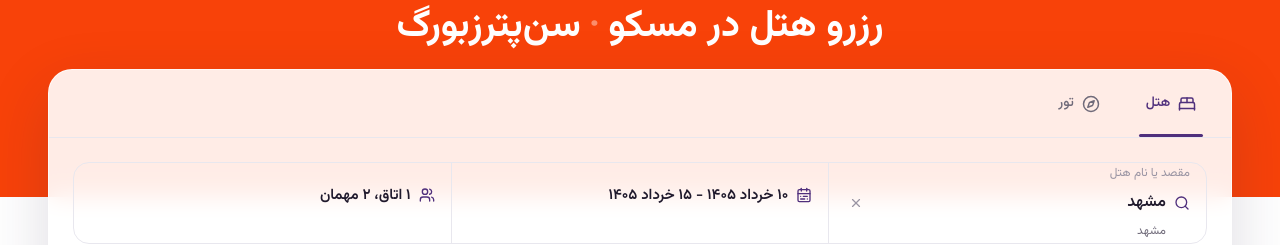
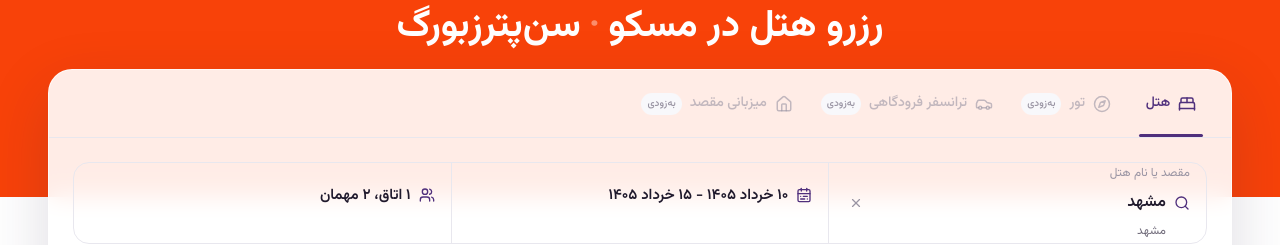
Before and after one commit to niratraining/moscowa, a Next.js app: page / in a window 1280 px wide. Shown: the part 163-408 px from the top of the page. Built offline with nearby package versions, Linux system fonts and the light colour scheme.

Commit message:
Add files via upload

```diff
--- a/src/components/search/SearchTabs.tsx
+++ b/src/components/search/SearchTabs.tsx
@@ -2,7 +2,9 @@
 
 import {
   BedDouble,
+  Car,
   Compass,
+  Home,
   Plane,
 } from "lucide-react";
 import { cn } from "@/lib/utils";
@@ -12,9 +14,12 @@ const tabs: {
   id: ServiceType;
   label: string;
   icon: typeof Plane;
+  disabled?: boolean;
 }[] = [
   { id: "hotel", label: "هتل", icon: BedDouble },
-  { id: "tour", label: "تور", icon: Compass },
+  { id: "tour", label: "تور", icon: Compass, disabled: true },
+  { id: "transfer" as ServiceType, label: "ترانسفر فرودگاهی", icon: Car, disabled: true },
+  { id: "stay", label: "میزبانی مقصد", icon: Home, disabled: true },
 ];
 
 interface SearchTabsProps {
@@ -31,7 +36,26 @@ export function SearchTabs({ value, onChange }: SearchTabsProps) {
     >
       {tabs.map((tab) => {
         const Icon = tab.icon;
-        const selected = value === tab.id;
+        const selected = !tab.disabled && value === tab.id;
+
+        if (tab.disabled) {
+          return (
+            <div
+              key={tab.id}
+              role="tab"
+              aria-disabled="true"
+              aria-selected={false}
+              className="relative flex min-w-[110px] shrink-0 cursor-not-allowed select-none items-center justify-center gap-2 px-3 text-[14px] font-medium text-moscowa-text-muted/60"
+            >
+              <Icon className="h-[18px] w-[18px]" aria-hidden />
+              <span className="whitespace-nowrap">{tab.label}</span>
+              <span className="rounded-full bg-moscowa-bg-secondary px-1.5 py-0.5 text-[10px] font-medium text-moscowa-text-muted">
+                به‌زودی
+              </span>
+            </div>
+          );
+        }
+
         return (
           <button
             key={tab.id}
```
